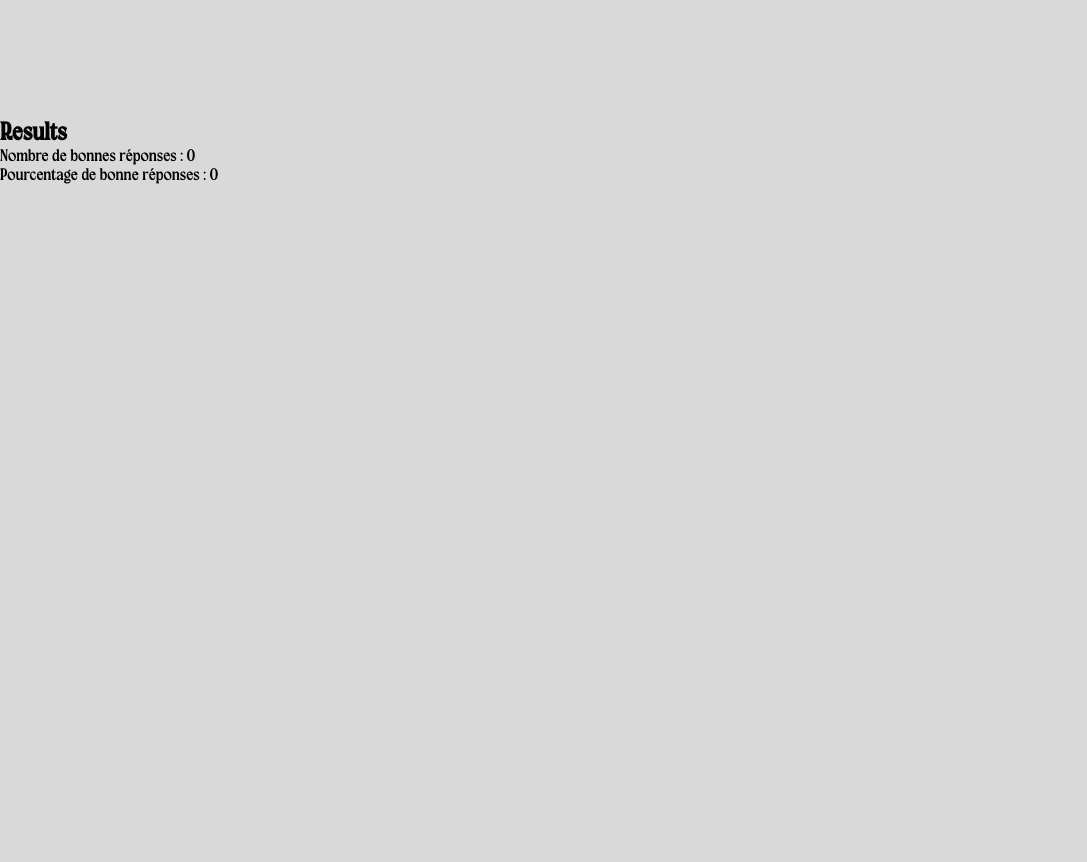
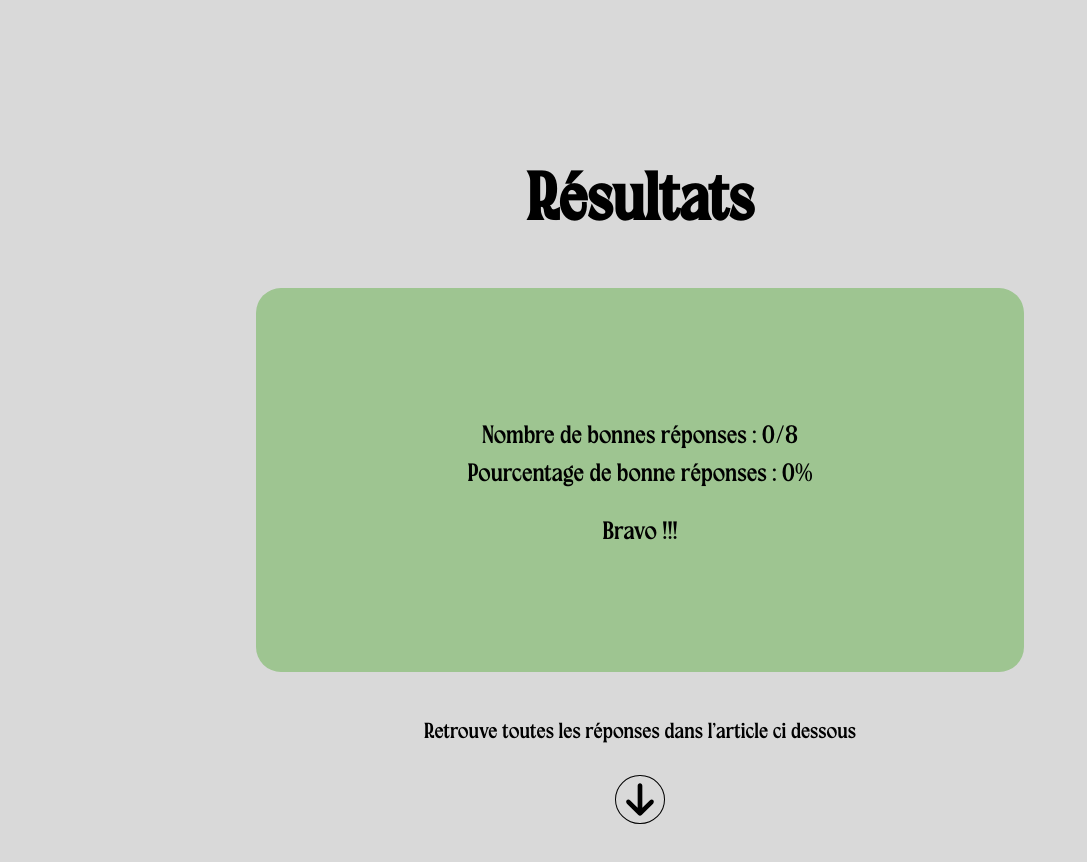
Before and after one commit to KyleAktr/monthly-mind, a React (Create React App) app: page / in a window 1280 px wide. Shown: the part 1480-2342 px from the top of the page, without its empty margins (0-1087 px from the left). Before the commit the page ends 1666 px from the top, so only its background shows below. Built offline with nearby package versions, Linux system fonts and the light colour scheme.

Commit message:
results page style done

```diff
--- a/src/components/Results.jsx
+++ b/src/components/Results.jsx
@@ -1,16 +1,29 @@
-import React from 'react';
+import React from "react";
+import Arrow from "../style/assets/img/arrow-down-solid.svg"
 
 const Results = ({ goodAnswerCount }) => {
+  const percentGoodAnswer = (goodAnswerCount / 8) * 100;
 
-    const percentGoodAnswer = (goodAnswerCount / 8)  * 100
-
-    return (
-        <div>
-            <h2>Results</h2>
-            <p>Nombre de bonnes réponses : {goodAnswerCount}</p>
-            <p>Pourcentage de bonne réponses : {percentGoodAnswer}</p>
+  return (
+    <div className="results-container">
+      <div className="results-card-container">
+        <h2>Résultats</h2>
+        <div className="results-card">
+          <div className="results">
+            <div className="results-stats">
+                <p>Nombre de bonnes réponses : {goodAnswerCount}/8</p>
+                <p>Pourcentage de bonne réponses : {percentGoodAnswer}%</p>
+                <p className="congrats">Bravo !!!</p>
+            </div>
+          </div>
         </div>
-    );
+        <div className="show-article">
+            <p>Retrouve toutes les réponses dans l’article ci dessous </p>
+            <img className="arrow" src={Arrow} alt="" />
+        </div>
+      </div>
+    </div>
+  );
 };
 
 export default Results;
--- /dev/null
+++ b/src/style/components/_results.scss
@@ -0,0 +1,67 @@
+.results-container {
+    height: 100vh;
+
+
+    & .results-card-container {
+        height: 100%;
+
+        & h2 {
+            display: flex;
+            justify-content: center;
+            align-items: end;
+            height: 15%;
+            font-size: 4rem;
+        }
+
+        & .results-card {
+            @extend %center;
+            height: 60%;
+
+            & .results {
+                @extend %center;
+                background: #9EC591;
+                border-radius: 25px;
+                width: 60%;
+                height: 80%;
+
+                & .results-stats {
+                    align-items: center;
+
+                    & p {
+                        @extend %center;
+                        font-size: 1.5rem;
+                        margin-top: 10px;
+                    }
+
+                    & .congrats {
+                        margin-top: 30px;
+                    }
+                }
+
+            }
+        }
+
+        & .show-article {
+            height: 25%;
+
+            & p {
+                display: flex;
+                justify-content: center;
+                align-items: start;
+                font-size: 1.3rem;
+
+            }
+
+            & .arrow {
+                width: 50px;
+                display: flex;
+                justify-content: center;
+                margin: 30px auto 0 auto;
+                border: 1px solid black;
+                padding: 5px 10px;
+                border-radius: 100%;
+                cursor: pointer;
+            }
+        }
+    }
+}
--- a/src/style/index.css
+++ b/src/style/index.css
@@ -13,7 +13,7 @@ html {
   background: #D9D9D9;
 }
 
-.questions .questions-container .current-question button, .questions .questions-container .current-question form label, .questions .questions-container .current-question form, .questions .questions-container .current-question h3, .questions .questions-container .current-question h2, .questions .questions-container, .questions, .home .title-container button, .home .title-container h2, .home {
+.results-container .results-card-container .results-card .results .results-stats p, .results-container .results-card-container .results-card .results, .results-container .results-card-container .results-card, .questions .questions-container .current-question button, .questions .questions-container .current-question form label, .questions .questions-container .current-question form, .questions .questions-container .current-question h3, .questions .questions-container .current-question h2, .questions .questions-container, .questions, .home .title-container button, .home .title-container h2, .home {
   display: flex;
   justify-content: center;
   align-items: center;
@@ -93,4 +93,56 @@ html {
   border: none;
   cursor: pointer;
   background: #D9D9D9;
+}
+
+.results-container {
+  height: 100vh;
+}
+.results-container .results-card-container {
+  height: 100%;
+}
+.results-container .results-card-container h2 {
+  display: flex;
+  justify-content: center;
+  align-items: end;
+  height: 15%;
+  font-size: 4rem;
+}
+.results-container .results-card-container .results-card {
+  height: 60%;
+}
+.results-container .results-card-container .results-card .results {
+  background: #9EC591;
+  border-radius: 25px;
+  width: 60%;
+  height: 80%;
+}
+.results-container .results-card-container .results-card .results .results-stats {
+  align-items: center;
+}
+.results-container .results-card-container .results-card .results .results-stats p {
+  font-size: 1.5rem;
+  margin-top: 10px;
+}
+.results-container .results-card-container .results-card .results .results-stats .congrats {
+  margin-top: 30px;
+}
+.results-container .results-card-container .show-article {
+  height: 25%;
+}
+.results-container .results-card-container .show-article p {
+  display: flex;
+  justify-content: center;
+  align-items: start;
+  font-size: 1.3rem;
+}
+.results-container .results-card-container .show-article .arrow {
+  width: 50px;
+  display: flex;
+  justify-content: center;
+  margin: 30px auto 0 auto;
+  border: 1px solid black;
+  padding: 5px 10px;
+  border-radius: 100%;
+  cursor: pointer;
 }/*# sourceMappingURL=index.css.map */
```
Also changed, not shown: src/style/assets/img/arrow-down-solid.svg (added), 1 other file (tests, documents, lock files or other folders).
